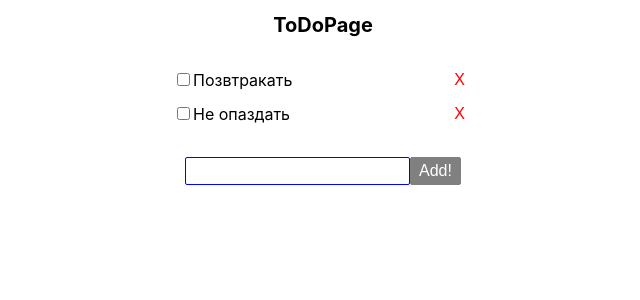
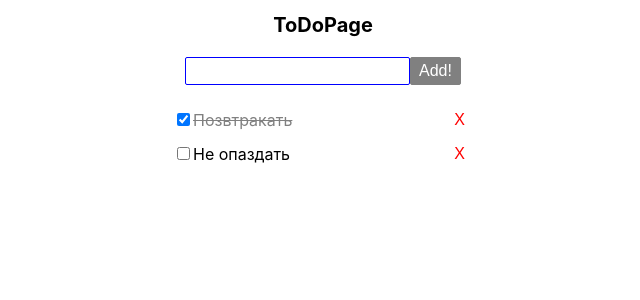
Before and after one commit to fs/itis-course-2020-2021-fe, a React (Create React App) app: page / in a window 1280 px wide. Shown: the top 300 px of the page, without its empty margins (317-957 px from the left). Built offline with nearby package versions, Linux system fonts and the light colour scheme.

Commit message:
lession complete (#7)

```diff
--- a/src/App.js
+++ b/src/App.js
@@ -1,10 +1,8 @@
 import ToDoPage from './components/pages/ToDoPage';
-
-const initialList = [{ text: 'Позвтракать' }, { text: 'Не опаздать' }];
 
 const App = () => (
   <>
-    <ToDoPage initialList={initialList} />
+    <ToDoPage />
   </>
 );
 
--- a/src/components/atoms/ToDoListItem/ToDoListItem.js
+++ b/src/components/atoms/ToDoListItem/ToDoListItem.js
@@ -1,15 +1,21 @@
 import styled from 'styled-components';
 
-const StyledListItem = styled.li`
+const StyledListItem = styled.li(
+  ({ checked }) => `
   min-width: 300px;
   display: flex;
   align-items: center;
   margin-bottom: 8px;
-`;
+  span {
+    text-decoration: ${checked ? 'line-through' : 'none'};
+    color: ${checked ? 'grey' : 'inherit'};
+  }
+`,
+);
 
 const ToDoListItem = (props) => {
-  const { children } = props;
-  return <StyledListItem>{children}</StyledListItem>;
+  const { children, checked } = props;
+  return <StyledListItem checked={checked}>{children}</StyledListItem>;
 };
 
 export default ToDoListItem;
--- a/src/components/molecules/ToDoList/ToDoList.js
+++ b/src/components/molecules/ToDoList/ToDoList.js
@@ -13,13 +13,13 @@ const StyledButton = styled(Button)`
 `;
 
 const ToDoList = (props) => {
-  const { list, onRemove } = props;
+  const { list, onRemove, onCheck } = props;
   return (
     <List>
       {list.map((listItem, i) => (
-        <ToDoListItem key={`${i}-${listItem.text}`}>
-          <CheckBox />
-          {listItem.text}
+        <ToDoListItem key={`${i}-${listItem.text}`} checked={listItem.checked}>
+          <CheckBox onChange={(ev) => onCheck(ev, i)} checked={listItem.checked} />
+          <span>{listItem.text}</span>
           <StyledButton error outlined={false} onClick={() => onRemove(i)}>
             X
           </StyledButton>
--- a/src/components/pages/ToDoPage/ToDoPage.js
+++ b/src/components/pages/ToDoPage/ToDoPage.js
@@ -2,7 +2,8 @@ import { useState, useEffect } from 'react';
 import styled from 'styled-components';
 import ToDoList from '../../molecules/ToDoList';
 import ToDoForm from '../../molecules/ToDoForm';
-// import Button from '../../atoms/Button';
+import Button from '../../atoms/Button';
+import useToDo from '../../../hooks/useToDo';
 
 const Wrapper = styled.div`
   max-width: 400px;
@@ -16,13 +17,12 @@ const Title = styled.h1`
   font-size: 20px;
 `;
 
-const ToDoPage = ({ initialList }) => {
+const ToDoPage = () => {
+  const { list: initialList, updateList } = useToDo();
+  console.log(initialList);
+
   const [list, setList] = useState(initialList);
   const [listUnSaved, setListUnsaved] = useState(false);
-  const onAddNewListItem = (value) => {
-    setList([...list, { text: value }]);
-  };
-  const handleRemove = (i) => setList(list.filter((elem, index) => i !== index));
 
   useEffect(() => {
     if (JSON.stringify(initialList) !== JSON.stringify(list)) {
@@ -32,16 +32,37 @@ const ToDoPage = ({ initialList }) => {
     }
   }, [initialList, list, listUnSaved]);
 
+  const onAddNewListItem = (value) => {
+    setList([...list, { text: value }]);
+  };
+  const handleRemove = (i) => setList(list.filter((elem, index) => i !== index));
+
+  const onSave = () => {
+    updateList(list);
+  };
+
+  const onDismiss = () => {
+    setList(initialList);
+  };
+
+  const handleCheck = (ev, i) => {
+    const {
+      target: { checked },
+    } = ev;
+    setList((currentList) => currentList.map((listItem, index) => (i === index ? { ...listItem, checked } : listItem)));
+  };
+
   return (
     <Wrapper>
       <Title>ToDoPage</Title>
-      <ToDoList list={list} onRemove={handleRemove} />
       <ToDoForm onSubmit={onAddNewListItem} />
+      <ToDoList list={list} onRemove={handleRemove} onCheck={handleCheck} />
       {listUnSaved && (
         <div>
-          List not saved
-          {/* <Button>Dismiss</Button> */}
-          {/* <Button primary>Save</Button> */}
+          <Button onClick={onDismiss}>Dismiss</Button>
+          <Button primary onClick={onSave}>
+            Save
+          </Button>
         </div>
       )}
     </Wrapper>
--- a/src/hooks/useToDo.js
+++ b/src/hooks/useToDo.js
@@ -1 +1,14 @@
-// todo create useTodo hook
+import { useState } from 'react';
+
+const initialList = [
+  { text: 'Позвтракать', checked: true },
+  { text: 'Не опаздать', checked: false },
+];
+
+const useToDo = () => {
+  const [list, setList] = useState(initialList);
+
+  return { list, updateList: setList };
+};
+
+export default useToDo;
```
